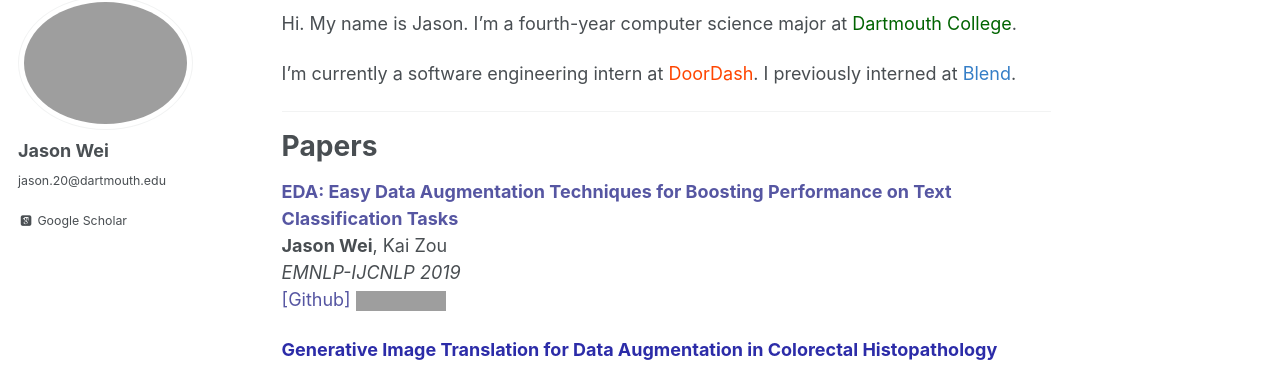
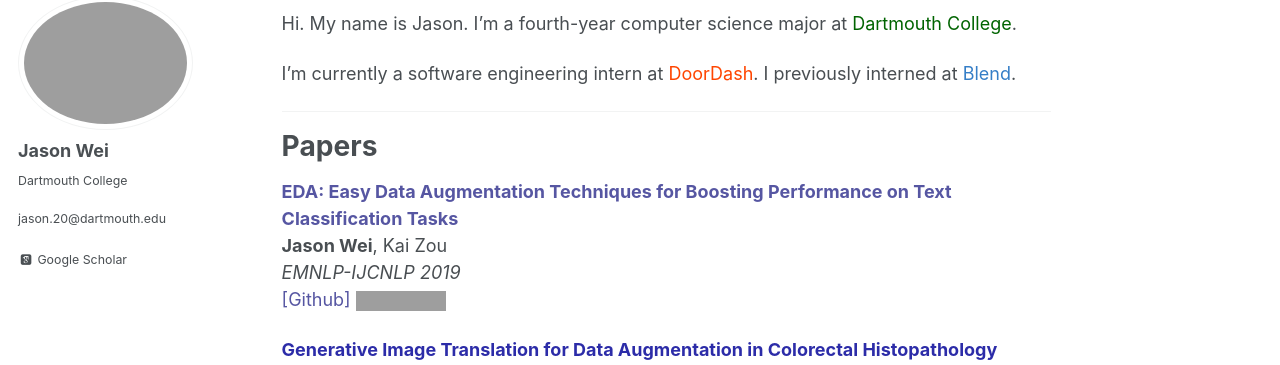
Before and after one commit to jasonwei20/jasonwei20.github.io, a Jekyll site: the page built from _pages/about.md, in a window 1280 px wide. Shown: the part 122-487 px from the top of the page. Built offline with Jekyll 4.4.1, drawn with Linux system fonts in a browser that asks for light colours; some web fonts are replaced; grey boxes are pictures that could not be loaded.

Commit message:
add affiliation

```diff
--- a/_config.yml
+++ b/_config.yml
@@ -80,7 +80,8 @@ analytics:
 author:
   name             : "Jason Wei"
   avatar           : "me.jpg"
-  bio              : "jason.20@dartmouth.edu"
+  bio              : "Dartmouth College"
+  textemail        : "jason.20@dartmouth.edu"
   location         :
   employer         :
   googlescholar    : "https://scholar.google.com/citations?user=wA5TK_0AAAAJ&hl=en"
--- a/_includes/author-profile.html
+++ b/_includes/author-profile.html
@@ -17,6 +17,7 @@
   <div class="author__content">
     <h3 class="author__name">{{ author.name }}</h3>
     {% if author.bio %}<p class="author__bio">{{ author.bio }}</p>{% endif %}
+    {% if author.textemail %}<p class="author__bio">{{ author.textemail }}</p>{% endif %}
   </div>
 
   <div class="author__urls-wrapper">
```
